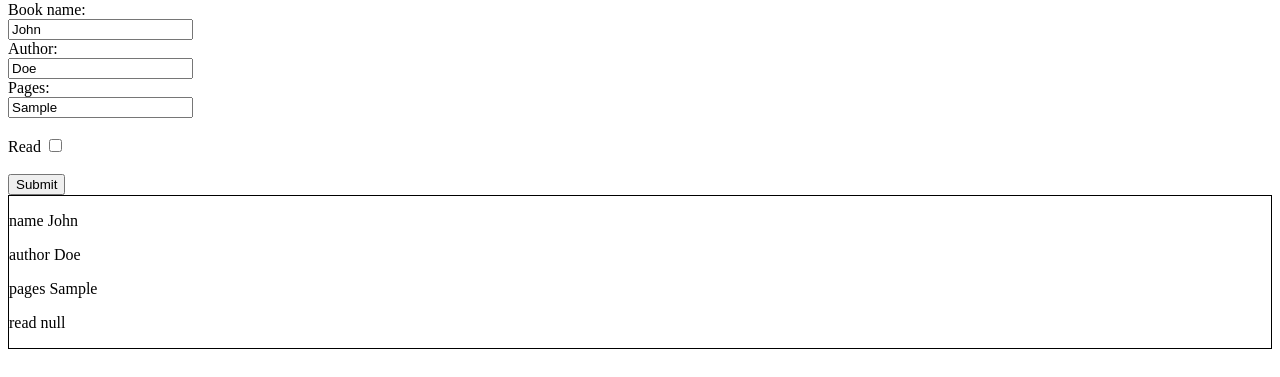
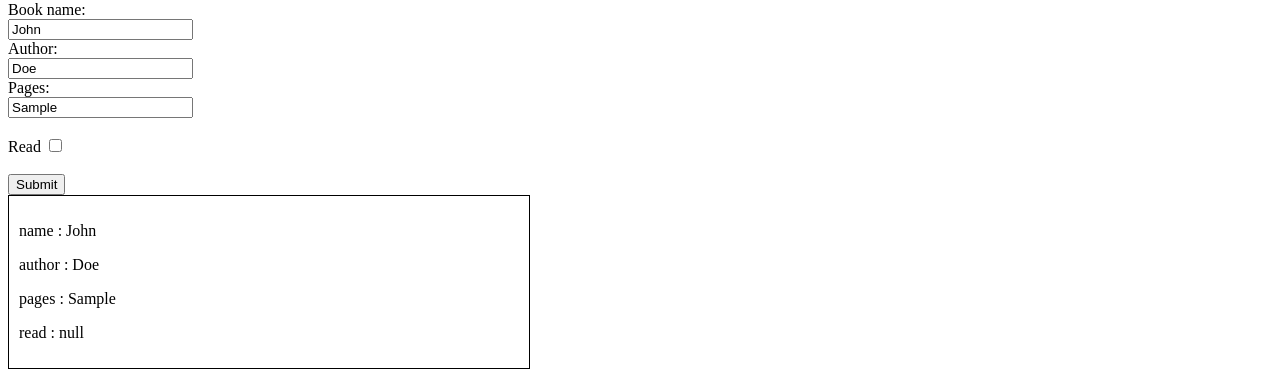
Before and after one commit to HannuSuhonen/library, a plain HTML site: page index.html in a window 1280 px wide. Both pictures are taken after typing "Sample" into the empty fields and a click on the input "Submit". Shown: the part 79-456 px from the top of the page. Drawn offline with Linux system fonts and the light colour scheme.

```diff
--- a/script.js
+++ b/script.js
@@ -25,18 +25,18 @@ function addBookToLibrary(formData) {
     formData.get(KEYREAD));
 
     myLibrary.push(newBook);
-    updateBookList(newBook);
+    addBookCard(newBook);
 }
 
 const booksContainer = document.querySelector(".booksContainer");
 
-function updateBookList(book){
-    const bookContainer = document.createElement("div");
-    bookContainer.classList.add("bookContainer");
+function addBookCard(book){
+    const bookCard = document.createElement("div");
+    bookCard.classList.add("bookCard");
         Object.keys(book).forEach((key) => {
             const p = document.createElement("p");
-            p.textContent = `${key} ${book[key]}`;
-            bookContainer.appendChild(p);
+            p.textContent = `${key} : ${book[key]}`;
+            bookCard.appendChild(p);
         })
-    booksContainer.appendChild(bookContainer);
+    booksContainer.appendChild(bookCard);
 }
--- a/styles.css
+++ b/styles.css
@@ -4,8 +4,12 @@ h1{
 
 .booksContainer{
     display: grid;
+    grid-template-columns: repeat(auto-fit,minmax(250px,1fr));
+    gap: 10px;
 }
 
-.bookContainer{
+.bookCard{
     border: 1px solid black;
+    padding: 10px;
+    max-width: 500px;
 }
```
